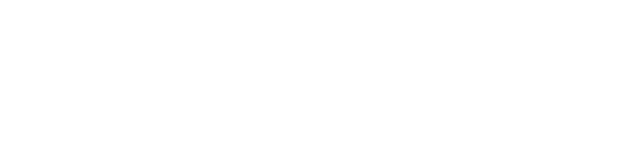
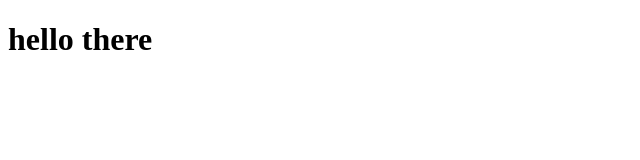
Before and after one commit to JAM0005/urban-octo-succotash, a plain HTML site: page index.html in a window 1280 px wide. Shown: the whole page, without its empty margins (0-640 px from the left). Drawn offline with Linux system fonts and the light colour scheme.

Commit message:
Update index.html

```diff
--- a/index.html
+++ b/index.html
@@ -6,6 +6,6 @@
     </head>
 
     <body>
-        <h1></h1>
+        <h1>hello there</h1>
     </body>
 </html>
```
